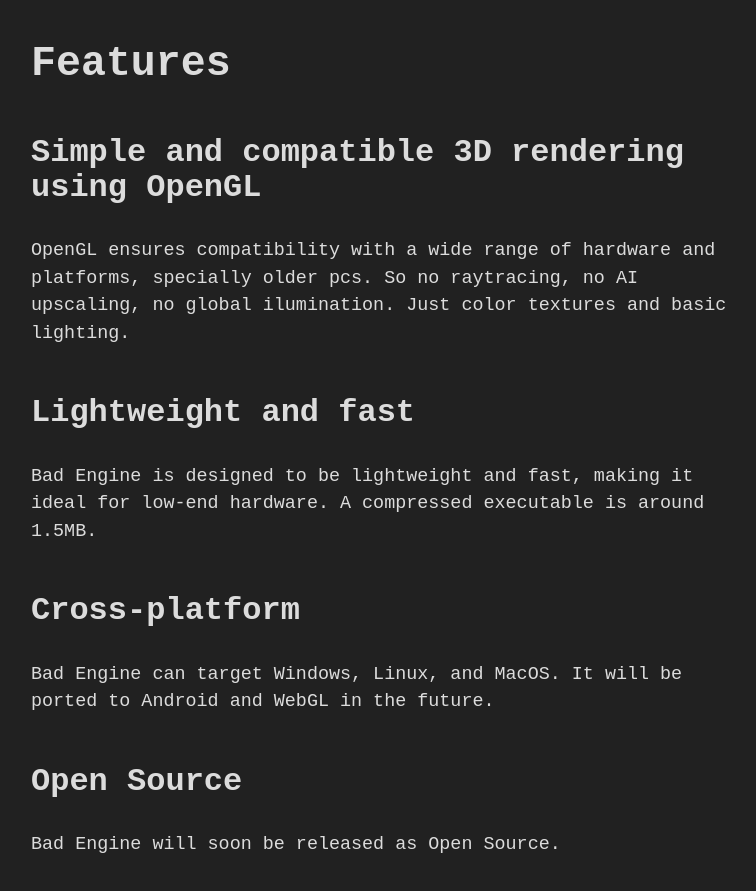
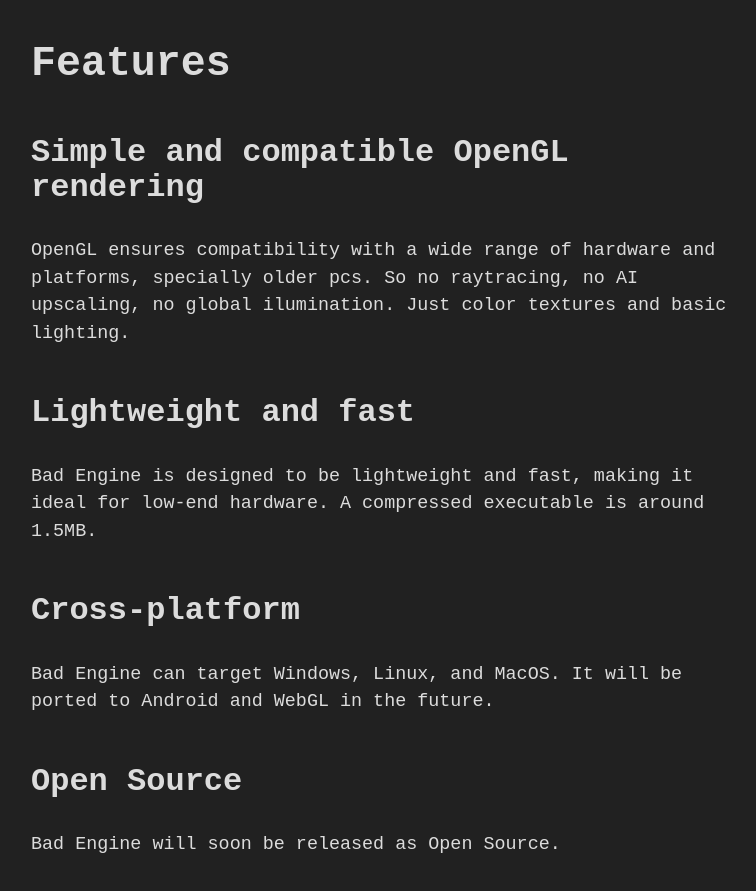
Before and after one commit to lucasdgc/bad_engine_site, a plain HTML site: page index.html in a window 1280 px wide. Shown: the part 880-1771 px from the top of the page, without its empty margins (249-1005 px from the left). Drawn offline with Linux system fonts and the light colour scheme.

Commit message:
new data

```diff
--- a/index.html
+++ b/index.html
@@ -29,7 +29,7 @@
     </ul>
 
     <h2>Features</h2>
-      <h3>Simple and compatible 3D rendering using OpenGL</h3>
+      <h3>Simple and compatible OpenGL rendering</h3>
       <p>OpenGL ensures compatibility with a wide range of hardware and platforms, specially older pcs. So no raytracing, no AI upscaling, no global ilumination. Just color textures and basic lighting.</p>
       <h3>Lightweight and fast</h3>
       <p>Bad Engine is designed to be lightweight and fast, making it ideal for low-end hardware. A compressed executable is around 1.5MB.</p>
```
Also changed, not shown: 1 other file.
